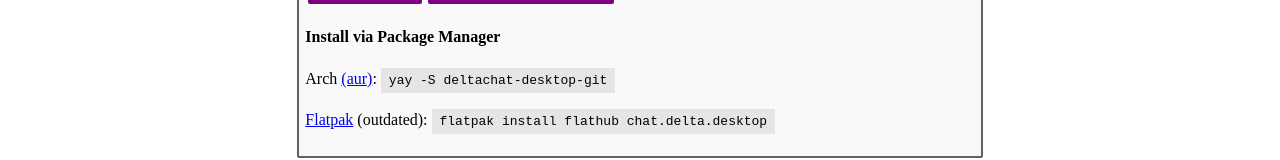
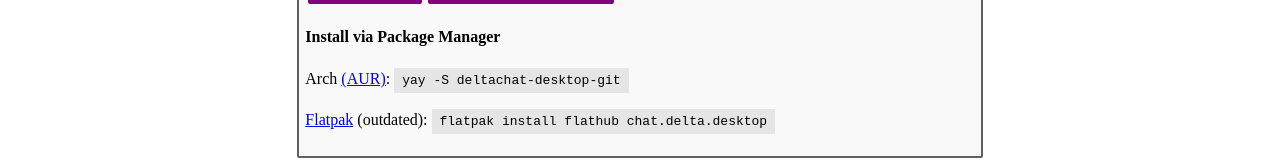
Before and after one commit to deltachat/get.delta.chat, a website: page src/index.html in a window 1280 px wide. Shown: the part 178-338 px from the top of the page. Drawn offline with Linux system fonts and the light colour scheme.

Commit message:
fix typo

```diff
--- a/src/index.html
+++ b/src/index.html
@@ -34,7 +34,7 @@
                 </div>
                 <h4>Install via Package Manager</h4>
                 <p>
-                    Arch <a href="https://aur.archlinux.org/packages/deltachat-desktop-git/">(aur)</a>:
+                    Arch <a href="https://aur.archlinux.org/packages/deltachat-desktop-git/">(AUR)</a>:
                     <code>yay -S deltachat-desktop-git</code>
                 </p>
                 <p>
```
